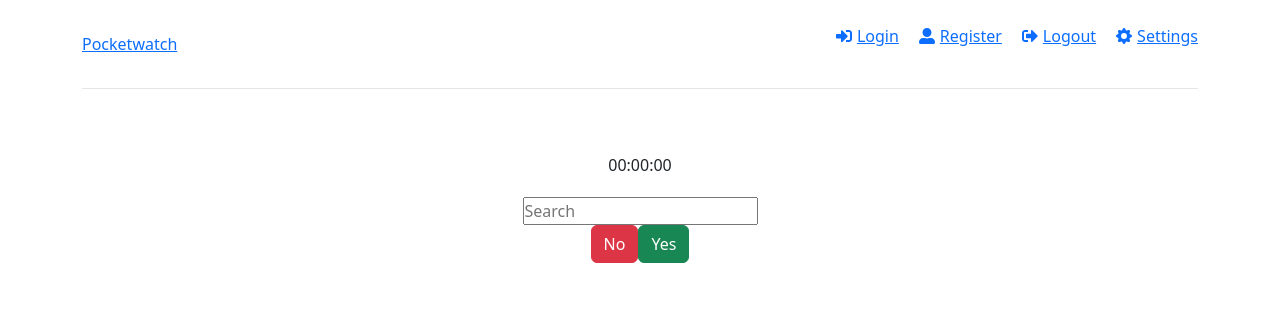
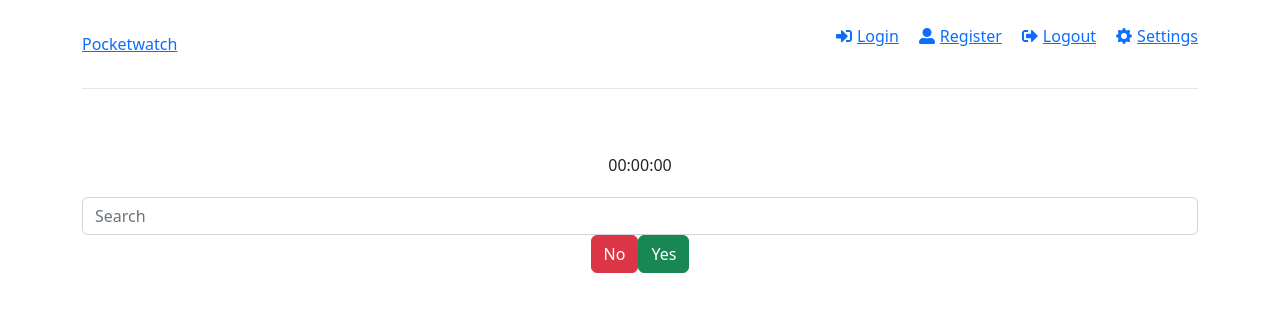
Before and after one commit to constellationz/pocketwatch, a React (Create React App) app in the folder frontend/: page / in a window 1280 px wide. Shown: the top 312 px of the page. Built offline with nearby package versions, Linux system fonts and the light colour scheme.

Commit message:
Add bootstrap styling to search bar

```diff
--- a/frontend/src/components/Search.js
+++ b/frontend/src/components/Search.js
@@ -1,5 +1,5 @@
 const Search = ({ taskName }) => {
-  return <input className="search-bar" placeholder="Search" />;
+  return <input className="form-control search-bar" placeholder="Search" />;
 };
 
 export default Search;
```
